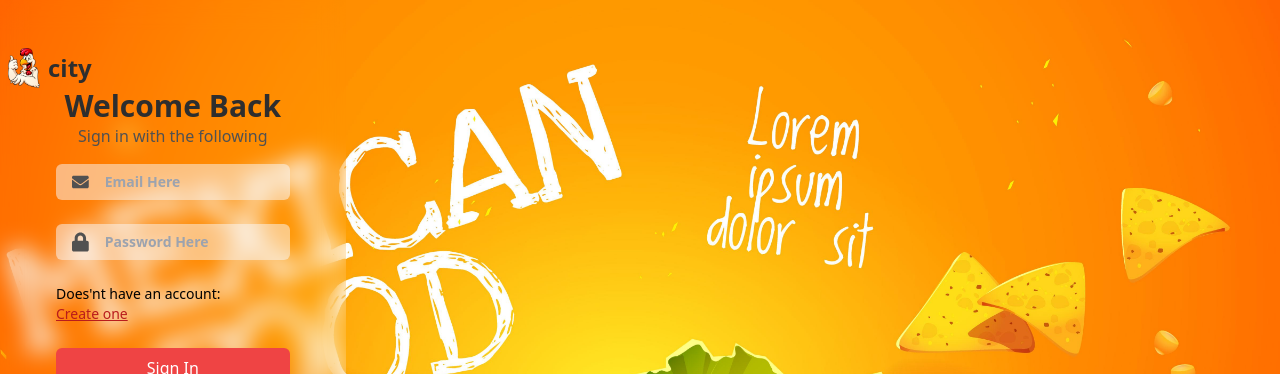
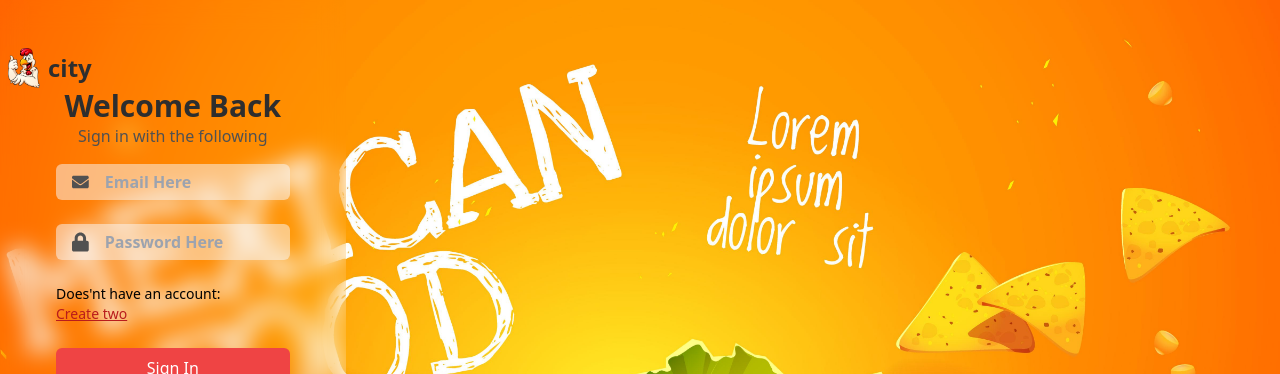
Before and after one commit to web461/restuarant-website, a React (Create React App) app: page /login in a window 1280 px wide. Shown: the top 374 px of the page. Built offline with nearby package versions, Linux system fonts and the light colour scheme.

Commit message:
adjustment of the login ui

```diff
--- a/src/components/Logininput.jsx
+++ b/src/components/Logininput.jsx
@@ -16,7 +16,7 @@ const Logininput = ({placeHolder, Icon, InputState, InputStateFunc, type, isSign
         onFocus={()=> setisFocus(true)}
         onBlur={() => setisFocus(false)}
         onChange={(e) => InputStateFunc(e.target.value)}
-        className='w-full h-3 bg-transparent text-headingColor text-sm font-semibold border-none outline-none '/>
+        className='w-full h-3 bg-transparent text-headingColor text-l font-semibold border-none outline-none '/>
     </motion.div>
   )
 }
--- a/src/containers/Login.jsx
+++ b/src/containers/Login.jsx
@@ -63,7 +63,7 @@ import { buttonClick } from '../animations/index.js'
                {...buttonClick}
                onClick={()=> setisSignUp(true)}
                >
-                 Create one
+                 Create two
                </motion.button> </p>:
                <p>
                <p className='text-sm'> Already have an account:
```
